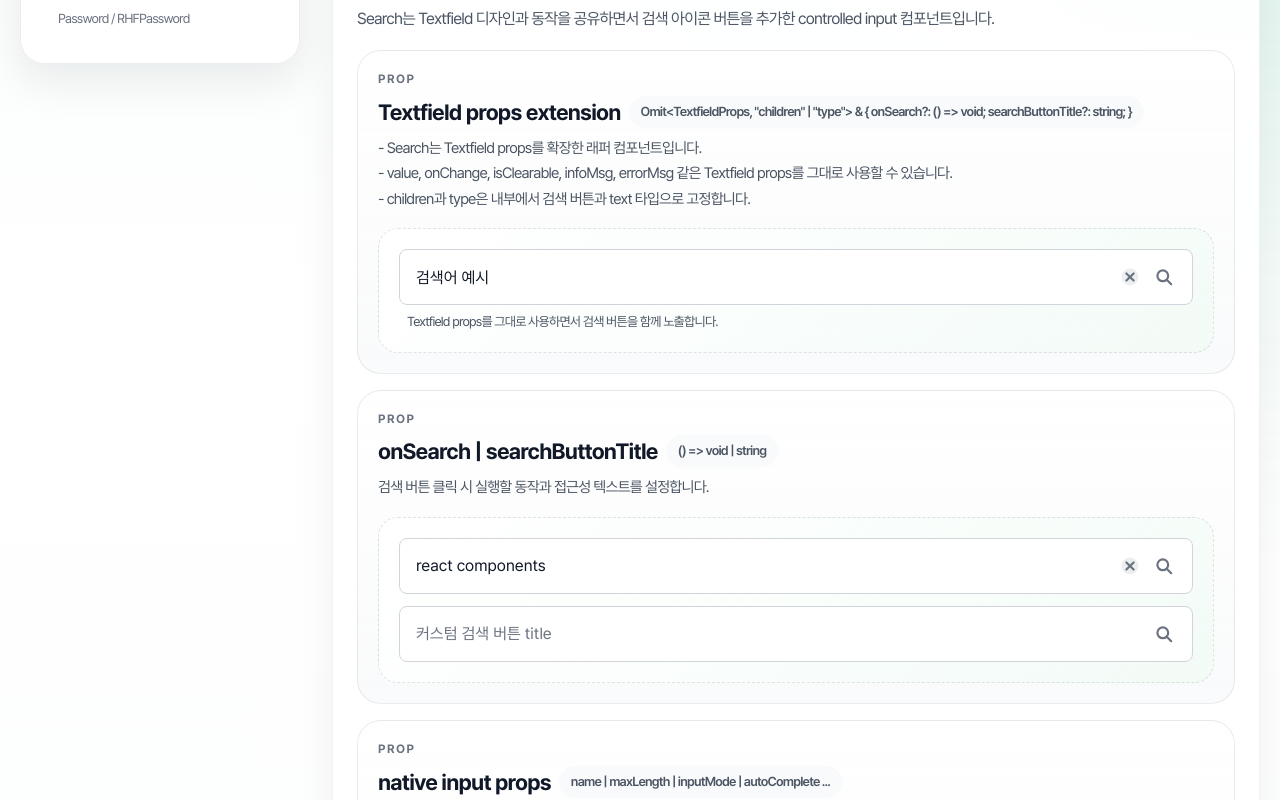
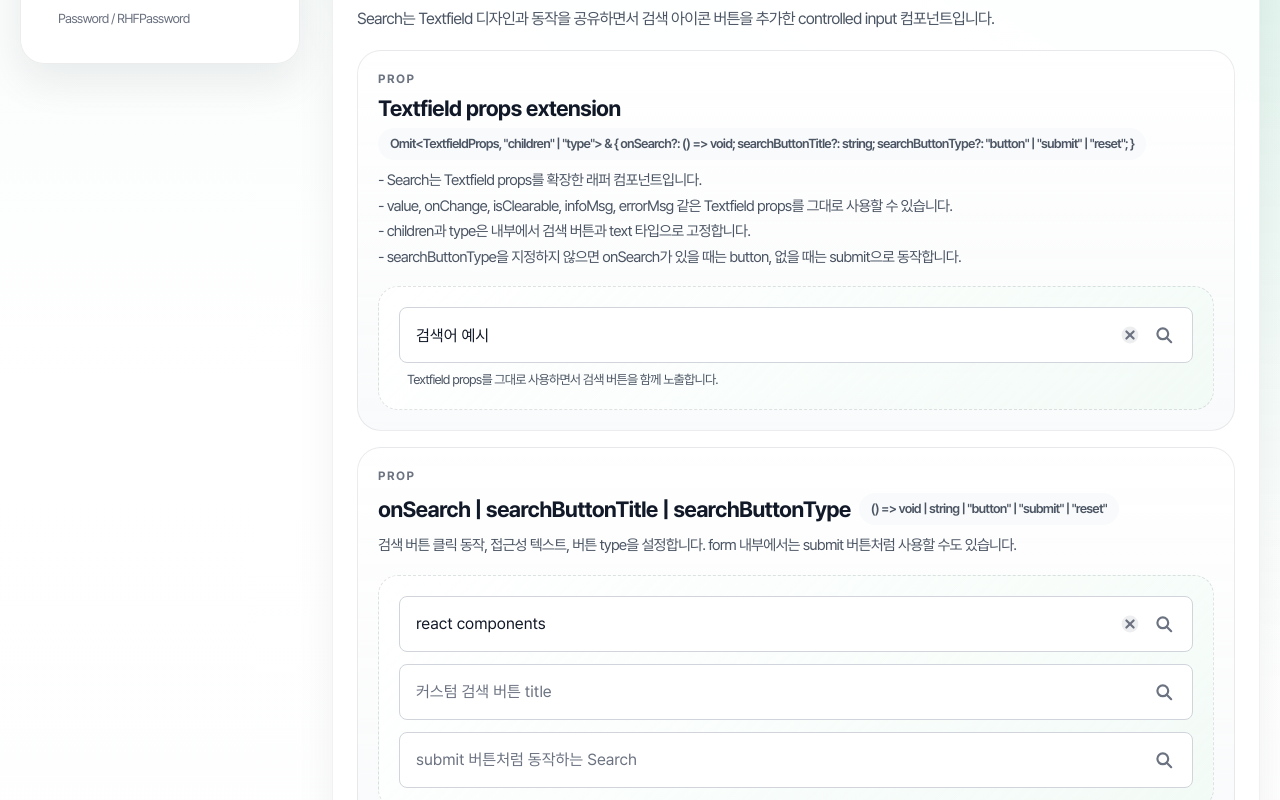
Before and after one commit to CHANSIK-CHOI/next-ui-components-guide, a Next.js app: page /search in a window 1280 px wide. Shown: the part 460-1260 px from the top of the page. Built offline with nearby package versions, Linux system fonts and the light colour scheme.

Commit message:
[최찬식] Search, Password 추가

```diff
--- a/src/components/Textfield/Password.tsx
+++ b/src/components/Textfield/Password.tsx
@@ -2,7 +2,7 @@ import { forwardRef, useState } from "react";
 import Textfield, { type TextfieldProps } from "./Textfield";
 import TextfieldBtn from "./TextfieldBtn";
 
-type PasswordProps = Omit<TextfieldProps, "children" | "type"> & {
+export type PasswordProps = Omit<TextfieldProps, "children" | "type"> & {
   defaultPasswordVisible?: boolean;
   hidePasswordTitle?: string;
   showPasswordTitle?: string;
@@ -14,6 +14,7 @@ const Password = forwardRef<HTMLInputElement, PasswordProps>(
       defaultPasswordVisible = false,
       hidePasswordTitle = "비밀번호 숨기기",
       showPasswordTitle = "비밀번호 보기",
+      onClear,
       disabled = false,
       ...restTextfieldProps
     },
@@ -27,12 +28,18 @@ const Password = forwardRef<HTMLInputElement, PasswordProps>(
       setIsPasswordVisible((prev) => !prev);
     };
 
+    const handleClear = () => {
+      setIsPasswordVisible(false);
+      onClear?.();
+    };
+
     return (
       <Textfield
         {...restTextfieldProps}
         ref={ref}
         type={isPasswordVisible ? "text" : "password"}
         disabled={disabled}
+        onClear={handleClear}
       >
         <TextfieldBtn
           icon={isPasswordVisible ? "hidePw" : "showPw"}
--- a/src/components/Textfield/RHFPassword.tsx
+++ b/src/components/Textfield/RHFPassword.tsx
@@ -3,7 +3,7 @@ import { type FieldPath, type FieldValues } from "react-hook-form";
 import RHFTextfield, { type RHFTextfieldProps } from "./RHFTextfield";
 import TextfieldBtn from "./TextfieldBtn";
 
-type RHFPasswordProps<
+export type RHFPasswordProps<
   TFieldValues extends FieldValues,
   TName extends FieldPath<TFieldValues>,
 > = Omit<RHFTextfieldProps<TFieldValues, TName>, "children" | "type"> & {
@@ -19,6 +19,7 @@ export default function RHFPassword<
   defaultPasswordVisible = false,
   hidePasswordTitle = "비밀번호 숨기기",
   showPasswordTitle = "비밀번호 보기",
+  onClear,
   disabled = false,
   ...restTextfieldProps
 }: RHFPasswordProps<TFieldValues, TName>) {
@@ -30,11 +31,17 @@ export default function RHFPassword<
     setIsPasswordVisible((prev) => !prev);
   };
 
+  const handleClear = () => {
+    setIsPasswordVisible(false);
+    onClear?.();
+  };
+
   return (
     <RHFTextfield
       {...restTextfieldProps}
       type={isPasswordVisible ? "text" : "password"}
       disabled={disabled}
+      onClear={handleClear}
     >
       <TextfieldBtn
         icon={isPasswordVisible ? "hidePw" : "showPw"}
--- a/src/components/Textfield/RHFSearch.tsx
+++ b/src/components/Textfield/RHFSearch.tsx
@@ -11,6 +11,7 @@ export type RHFSearchProps<
 > = Omit<RHFTextfieldProps<TFieldValues, TName>, "children" | "type"> & {
   onSearch?: () => void;
   searchButtonTitle?: string;
+  searchButtonType?: React.ButtonHTMLAttributes<HTMLButtonElement>["type"];
 };
 
 export default function RHFSearch<
@@ -19,9 +20,13 @@ export default function RHFSearch<
 >({
   onSearch,
   searchButtonTitle = "검색",
+  searchButtonType,
   disabled = false,
   ...restTextfieldProps
 }: RHFSearchProps<TFieldValues, TName>) {
+  const resolvedSearchButtonType =
+    searchButtonType ?? (onSearch ? "button" : "submit");
+
   return (
     <RHFTextfield
       {...restTextfieldProps}
@@ -31,6 +36,7 @@ export default function RHFSearch<
       <TextfieldBtn
         icon="search"
         title={searchButtonTitle}
+        type={resolvedSearchButtonType}
         onClick={onSearch}
         disabled={disabled}
       />
--- a/src/components/Textfield/Search.tsx
+++ b/src/components/Textfield/Search.tsx
@@ -2,9 +2,10 @@ import { forwardRef } from "react";
 import Textfield, { type TextfieldProps } from "./Textfield";
 import TextfieldBtn from "./TextfieldBtn";
 
-type SearchProps = Omit<TextfieldProps, "children" | "type"> & {
+export type SearchProps = Omit<TextfieldProps, "children" | "type"> & {
   onSearch?: () => void;
   searchButtonTitle?: string;
+  searchButtonType?: React.ButtonHTMLAttributes<HTMLButtonElement>["type"];
 };
 
 const Search = forwardRef<HTMLInputElement, SearchProps>(
@@ -12,11 +13,15 @@ const Search = forwardRef<HTMLInputElement, SearchProps>(
     {
       onSearch,
       searchButtonTitle = "검색",
+      searchButtonType,
       disabled = false,
       ...restTextfieldProps
     },
     ref,
   ) => {
+    const resolvedSearchButtonType =
+      searchButtonType ?? (onSearch ? "button" : "submit");
+
     return (
       <Textfield
         {...restTextfieldProps}
@@ -27,6 +32,7 @@ const Search = forwardRef<HTMLInputElement, SearchProps>(
         <TextfieldBtn
           icon="search"
           title={searchButtonTitle}
+          type={resolvedSearchButtonType}
           onClick={onSearch}
           disabled={disabled}
         />
--- a/src/components/Textfield/TextfieldBtn.tsx
+++ b/src/components/Textfield/TextfieldBtn.tsx
@@ -12,6 +12,7 @@ type TextfieldBtnProps = {
   icon: "clear" | "showPw" | "hidePw" | "search" | "date";
   title: string;
   className?: string;
+  type?: React.ButtonHTMLAttributes<HTMLButtonElement>["type"];
   onClick?: () => void;
   disabled?: boolean;
 };
@@ -21,6 +22,7 @@ export default function TextfieldBtn({
   icon,
   title,
   className,
+  type = "button",
   onClick,
   disabled,
 }: TextfieldBtnProps) {
@@ -46,7 +48,7 @@ export default function TextfieldBtn({
 
   return (
     <button
-      type="button"
+      type={type}
       className={cn(`${nameBlock}__btn`, className)}
       disabled={disabled}
       onMouseDown={(e) => e.preventDefault()}
--- a/src/guide-pages/password/PasswordControlledSection.tsx
+++ b/src/guide-pages/password/PasswordControlledSection.tsx
@@ -17,6 +17,8 @@ const PasswordPropsGuideProp = memo(function PasswordPropsGuideProp() {
           Textfield props를 그대로 사용할 수 있습니다.
           <br /> - children과 type은 내부에서 비밀번호 토글 버튼과
           password/text 전환으로 관리합니다.
+          <br /> - clear 버튼을 누르면 입력값을 비우고 다시 숨김 상태로
+          돌아갑니다.
         </>
       }
     >
@@ -40,7 +42,7 @@ const PasswordToggleGuideProp = memo(function PasswordToggleGuideProp() {
       isWide
       name="defaultPasswordVisible | hidePasswordTitle | showPasswordTitle"
       typeLabel="boolean | string"
-      description="초기 표시 상태와 비밀번호 토글 버튼의 접근성 텍스트를 제어합니다."
+      description="초기 표시 상태와 비밀번호 토글 버튼의 접근성 텍스트를 제어합니다. clear 버튼을 누르면 다시 숨김 상태로 돌아갑니다."
     >
       <Password
         value={visiblePassword}
--- a/src/guide-pages/password/PasswordRHFSection.tsx
+++ b/src/guide-pages/password/PasswordRHFSection.tsx
@@ -50,6 +50,8 @@ const RHFPasswordPropsGuideProp = memo(function RHFPasswordPropsGuideProp() {
           있습니다.
           <br /> - children과 type은 내부에서 비밀번호 토글 버튼과
           password/text 전환으로 관리합니다.
+          <br /> - clear 버튼을 누르면 RHF 값이 비워지고 다시 숨김 상태로
+          돌아갑니다.
         </>
       }
     >
@@ -91,7 +93,7 @@ const RHFPasswordRulesGuideProp = memo(function RHFPasswordRulesGuideProp() {
       isWide
       name="rules"
       typeLabel="required | minLength | validate ..."
-      description="비밀번호 필드 검증은 RHF rules로 연결하고, 토글 상태는 RHFPassword 내부 UI 상태로 처리합니다."
+      description="비밀번호 필드 검증은 RHF rules로 연결하고, 토글 상태는 RHFPassword 내부 UI 상태로 처리합니다. clear 시에는 다시 숨김 상태로 돌아갑니다."
     >
       <form onSubmit={handleSubmit(handleSubmitRules)}>
         <div style={demoStackStyle}>
--- a/src/guide-pages/search/SearchControlledSection.tsx
+++ b/src/guide-pages/search/SearchControlledSection.tsx
@@ -9,7 +9,7 @@ const SearchPropsGuideProp = memo(function SearchPropsGuideProp() {
     <GuideProp
       isWide
       name="Textfield props extension"
-      typeLabel='Omit<TextfieldProps, "children" | "type"> & { onSearch?: () => void; searchButtonTitle?: string; }'
+      typeLabel='Omit<TextfieldProps, "children" | "type"> & { onSearch?: () => void; searchButtonTitle?: string; searchButtonType?: "button" | "submit" | "reset"; }'
       description={
         <>
           - Search는 Textfield props를 확장한 래퍼 컴포넌트입니다.
@@ -17,6 +17,8 @@ const SearchPropsGuideProp = memo(function SearchPropsGuideProp() {
           Textfield props를 그대로 사용할 수 있습니다.
           <br /> - children과 type은 내부에서 검색 버튼과 text 타입으로
           고정합니다.
+          <br /> - searchButtonType을 지정하지 않으면 onSearch가 있을 때는
+          button, 없을 때는 submit으로 동작합니다.
         </>
       }
     >
@@ -35,13 +37,14 @@ const SearchPropsGuideProp = memo(function SearchPropsGuideProp() {
 const SearchActionGuideProp = memo(function SearchActionGuideProp() {
   const [keyword, setKeyword] = useState("react components");
   const [customTitleKeyword, setCustomTitleKeyword] = useState("");
+  const [submitKeyword, setSubmitKeyword] = useState("");
 
   return (
     <GuideProp
       isWide
-      name="onSearch | searchButtonTitle"
-      typeLabel="() => void | string"
-      description="검색 버튼 클릭 시 실행할 동작과 접근성 텍스트를 설정합니다."
+      name="onSearch | searchButtonTitle | searchButtonType"
+      typeLabel='() => void | string | "button" | "submit" | "reset"'
+      description="검색 버튼 클릭 동작, 접근성 텍스트, 버튼 type을 설정합니다. form 내부에서는 submit 버튼처럼 사용할 수도 있습니다."
     >
       <Search
         value={keyword}
@@ -58,6 +61,20 @@ const SearchActionGuideProp = memo(function SearchActionGuideProp() {
         onClear={() => setCustomTitleKeyword("")}
         onSearch={() => console.log(customTitleKeyword)}
       />
+      <form
+        onSubmit={(event) => {
+          event.preventDefault();
+          console.log(submitKeyword);
+        }}
+      >
+        <Search
+          value={submitKeyword}
+          placeholder="submit 버튼처럼 동작하는 Search"
+          searchButtonType="submit"
+          onChange={(event) => setSubmitKeyword(event.target.value)}
+          onClear={() => setSubmitKeyword("")}
+        />
+      </form>
     </GuideProp>
   );
 });
--- a/src/guide-pages/search/SearchRHFSection.tsx
+++ b/src/guide-pages/search/SearchRHFSection.tsx
@@ -15,6 +15,10 @@ type SearchBasicValues = {
 
 type SearchValidationValues = {
   query: string;
+};
+
+type SearchSubmitValues = {
+  submitKeyword: string;
 };
 
 type SearchNativeValues = {
@@ -42,7 +46,7 @@ const RHFSearchPropsGuideProp = memo(function RHFSearchPropsGuideProp() {
     <GuideProp
       isWide
       name="RHFTextfield props extension"
-      typeLabel='Omit<RHFTextfieldProps<TFieldValues, TName>, "children" | "type"> & { onSearch?: () => void; searchButtonTitle?: string; }'
+      typeLabel='Omit<RHFTextfieldProps<TFieldValues, TName>, "children" | "type"> & { onSearch?: () => void; searchButtonTitle?: string; searchButtonType?: "button" | "submit" | "reset"; }'
       description={
         <>
           - RHFSearch는 RHFTextfield props를 확장합니다.
@@ -51,6 +55,8 @@ const RHFSearchPropsGuideProp = memo(function RHFSearchPropsGuideProp() {
           있습니다.
           <br /> - children과 type은 내부에서 검색 버튼과 text 타입으로
           고정합니다.
+          <br /> - searchButtonType을 지정하지 않으면 onSearch가 있을 때는
+          button, 없을 때는 submit으로 동작합니다.
         </>
       }
     >
@@ -119,6 +125,47 @@ const RHFSearchRulesGuideProp = memo(function RHFSearchRulesGuideProp() {
   );
 });
 
+const RHFSearchButtonTypeGuideProp = memo(function RHFSearchButtonTypeGuideProp() {
+  const {
+    control,
+    handleSubmit,
+    formState: { isSubmitting },
+  } = useForm<SearchSubmitValues>({
+    mode: "onSubmit",
+    defaultValues: {
+      submitKeyword: "",
+    },
+  });
+
+  const handleSubmitBySearchButton = async (values: SearchSubmitValues) => {
+    console.log(values);
+  };
+
+  return (
+    <GuideProp
+      isWide
+      name="searchButtonType"
+      typeLabel='"button" | "submit" | "reset"'
+      description="form 내부에서 검색 버튼을 submit 버튼처럼 쓰고 싶다면 searchButtonType을 지정할 수 있습니다."
+    >
+      <form onSubmit={handleSubmit(handleSubmitBySearchButton)}>
+        <div style={demoStackStyle}>
+          <RHFSearch
+            name="submitKeyword"
+            control={control}
+            placeholder="검색 버튼으로 form submit"
+            searchButtonType="submit"
+            isClearable
+          />
+          <Button color="primary" type="submit" disabled={isSubmitting}>
+            Submit
+          </Button>
+        </div>
+      </form>
+    </GuideProp>
+  );
+});
+
 const RHFSearchNativeGuideProp = memo(function RHFSearchNativeGuideProp() {
   const {
     control,
@@ -171,6 +218,7 @@ export default function SearchRHFSection() {
     >
       <RHFSearchPropsGuideProp />
       <RHFSearchRulesGuideProp />
+      <RHFSearchButtonTypeGuideProp />
       <RHFSearchNativeGuideProp />
     </GuideSection>
   );
```
